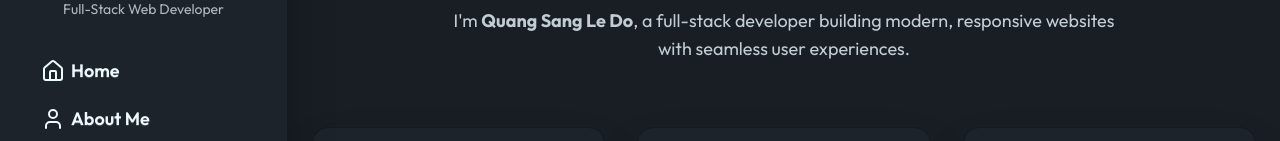
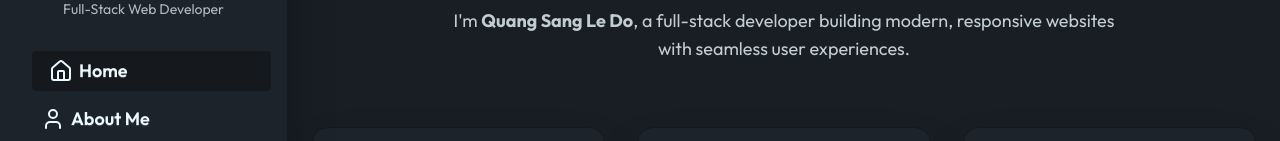
Before and after one commit to itsldqs2103/ldqs, a Next.js app: page / in a window 1280 px wide. Shown: the part 189-330 px from the top of the page. Built offline with nearby package versions, Linux system fonts and the light colour scheme.

Commit message:
feat(ui): add active state to sidebar navigation links

```diff
--- a/app/layout.tsx
+++ b/app/layout.tsx
@@ -1,8 +1,11 @@
+"use client"
+
 import { Outfit } from "next/font/google";
 import "./globals.css";
 import Link from "next/link";
 import Image from "next/image";
 import { Contact, Folder, House, MenuIcon, Moon, Sun, User } from "lucide-react";
+import { usePathname } from "next/navigation";
 
 const outfit = Outfit({
   subsets: ["latin"],
@@ -13,6 +16,13 @@ export default function RootLayout({
 }: Readonly<{
   children: React.ReactNode;
 }>) {
+
+  const pathname = usePathname();
+
+  const linkClasses = (path: string) =>
+    `btn btn-ghost justify-start text-lg transition-[transform,translate] hover:translate-x-2
+     ${pathname === path ? "bg-base-300 font-semibold translate-x-2" : ""}`;
+
   return (
     <html lang="en" className={`${outfit.className} antialiased`}>
       <body className="min-h-screen bg-base-200">
@@ -51,10 +61,21 @@ export default function RootLayout({
               </div>
 
               <nav className="flex flex-col gap-2">
-                <Link href="/" className="btn btn-ghost justify-start text-lg hover:translate-x-2 transition-[transform,translate]"><House /> Home</Link>
-                <Link href="/aboutme" className="btn btn-ghost justify-start text-lg hover:translate-x-2 transition-[transform,translate]"><User /> About Me</Link>
-                <Link href="/projects" className="btn btn-ghost justify-start text-lg hover:translate-x-2 transition-[transform,translate]"><Folder /> Projects</Link>
-                <Link href="/contact" className="btn btn-ghost justify-start text-lg hover:translate-x-2 transition-[transform,translate]"><Contact /> Contact</Link>
+                <Link href="/" className={linkClasses("/")}>
+                  <House /> Home
+                </Link>
+
+                <Link href="/aboutme" className={linkClasses("/aboutme")}>
+                  <User /> About Me
+                </Link>
+
+                <Link href="/projects" className={linkClasses("/projects")}>
+                  <Folder /> Projects
+                </Link>
+
+                <Link href="/contact" className={linkClasses("/contact")}>
+                  <Contact /> Contact
+                </Link>
               </nav>
 
               <footer className="mt-auto text-center">
```
